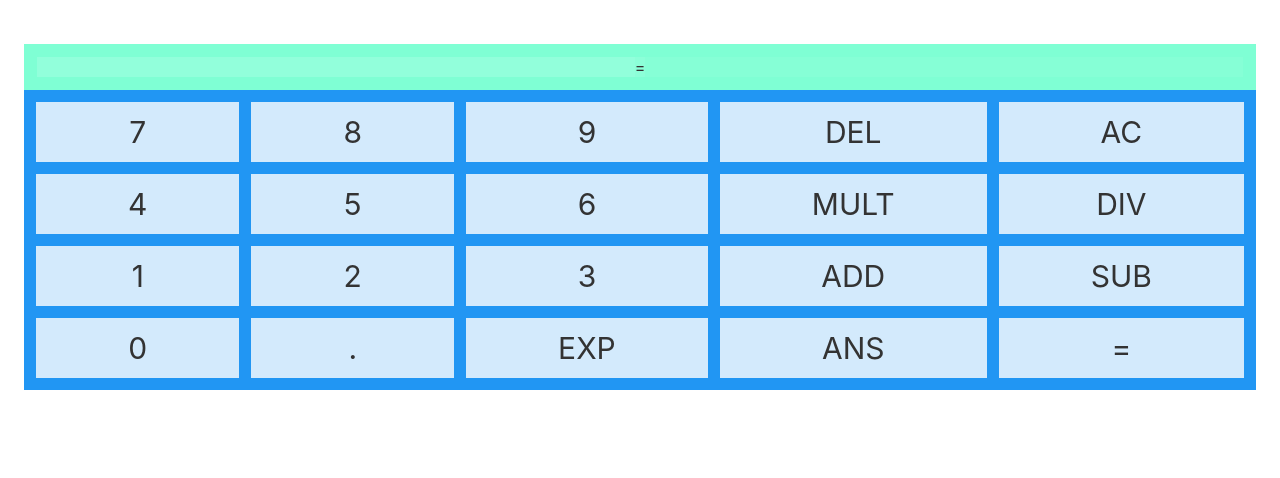
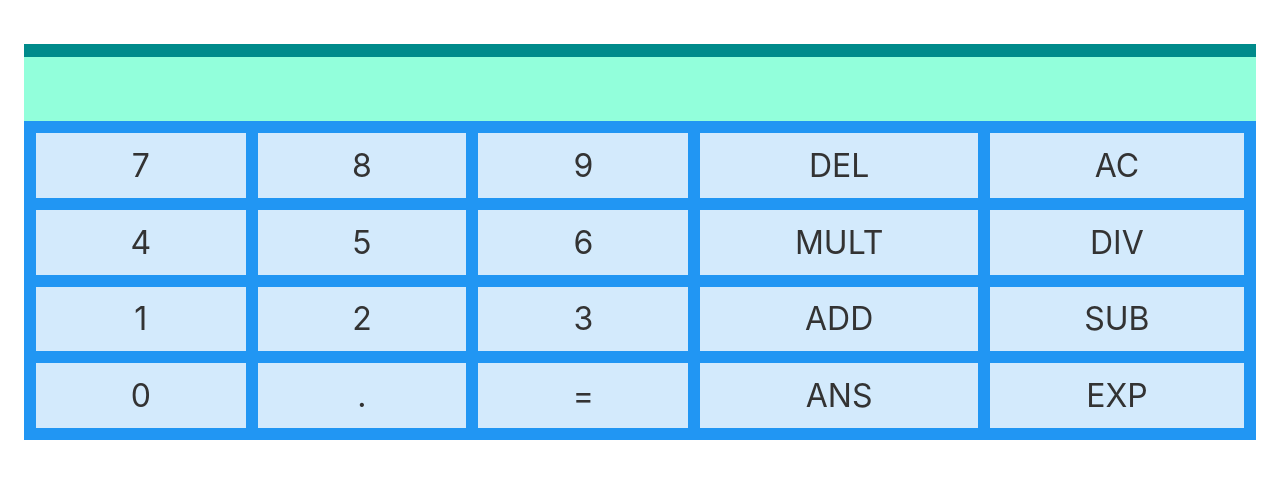
Before and after one commit to Vithop/CalculatorApp, a Svelte app: page / in a window 1280 px wide. Shown: the top 478 px of the page. Built offline with nearby package versions, Linux system fonts and the light colour scheme.

Commit message:
Changed Output View

```diff
--- a/src/App.svelte
+++ b/src/App.svelte
@@ -15,8 +15,8 @@
 
   function evaluateExpression() {
     try {
-      output = math.evaluate(input);
-      equationHistory = [...equationHistory, `${input}=${output}`];
+      output = `${input}=${math.evaluate(input)}`;
+      equationHistory = [...equationHistory, output];
       input = "";
     } catch (error) {
       input = error.name;
@@ -30,19 +30,25 @@
   };
 
   const keyBoardToOps = {
-    "Enter": evaluateExpression,
+    "Enter" : evaluateExpression,
+  }
+
+  $:if (input.charAt(-1) == '=') {
+    evaluateExpression()
+    input = input
   }
 
   function handleKeydown(event) {
 		// key = event.key;
 		// keyCode = event.keyCode;
+    // console.log(event.key);
     if (clearFlag == true) {
       input = "";
       clearFlag = false;
     }
     if (keyBoardToOps && keyBoardToOps[event.key]) {
       if (event.keyCode == 13 && !event.shiftKey){
-      // prevent default behavior
+        // prevent default behavior
         event.preventDefault();
         keyBoardToOps[event.key]();
       }
@@ -55,15 +61,14 @@
 <main>
   <div class="history-view">
     <br />
-    {#each equationHistory as equation, index}
+    {#each equationHistory.slice(0,-1) as equation, index}
       <span on:click={getEquation(index)}>{equation}</span>
       <br />
     {/each}
+    <div class="output-view">{output}</div>
   </div>
   <div class="current-view">
     <div class="input-view" contenteditable="true" bind:innerHTML={input}/>
-    <div class="current-view-equal">=</div>
-    <div class="output-view">{output}</div>
   </div>
   <div class="number-pad">
     {#each standardKeys as key, index}
@@ -81,8 +86,9 @@
   main {
     text-align: center;
     padding: 1em;
-    max-width: 240px;
+    max-width: auto;
     margin: 0 auto;
+    display: grid;
   }
 
   h1 {
@@ -94,7 +100,7 @@
 
   @media (min-width: 640px) {
     main {
-      max-width: none;
+      max-width: auto;
     }
   }
   /* Use median queries to manage css for different screen sizes this template is sorted by width */
@@ -106,22 +112,26 @@
   @media (min-width:1281px) { /* hi-res laptops and desktops */ }
   .current-view {
     display: grid;
-    grid-template-columns: auto min-content auto;
-    font: 30px;
+    grid-template-columns: auto;
     background-color: aquamarine;
-    padding: 0.8em;
     height: auto;
+    font-size: 2em;
+  }
+  .history-view{
+    grid-template-columns: auto;
+    row-gap: 1em;
   }
   .input-view {
     text-align: left;
     background-color: rgba(255, 255, 255, 0.15);
-  }
-  .current-view-equal {
-    background-color: rgba(255, 255, 255, 0.1);
+    color: auto;
+    padding: 0.4em;
   }
   .output-view {
-    text-align: right;
-    background-color: rgba(255, 255, 255, 0.05);
+    text-align: left;
+    background-color: darkcyan;
+    color: white;
+    padding: 0.4em;
   }
   .number-pad {
     display: grid;
--- a/src/lib/NumPadKey.svelte
+++ b/src/lib/NumPadKey.svelte
@@ -47,7 +47,7 @@
   div {
     background-color: rgba(255, 255, 255, 0.8);
     text-align: center;
-    font-size: 30px;
+    font-size: 2em;
   }
   button {
     width: 100%;
--- a/src/lib/NumPadTemplates.svelte
+++ b/src/lib/NumPadTemplates.svelte
@@ -3,7 +3,7 @@
         "7","8","9","DEL","AC",
         "4","5","6","MULT","DIV",
         "1","2","3","ADD","SUB",
-        "0",".","EXP","ANS","=",
+        "0",".","=","ANS","EXP"
      ];
 
 </script>
```
